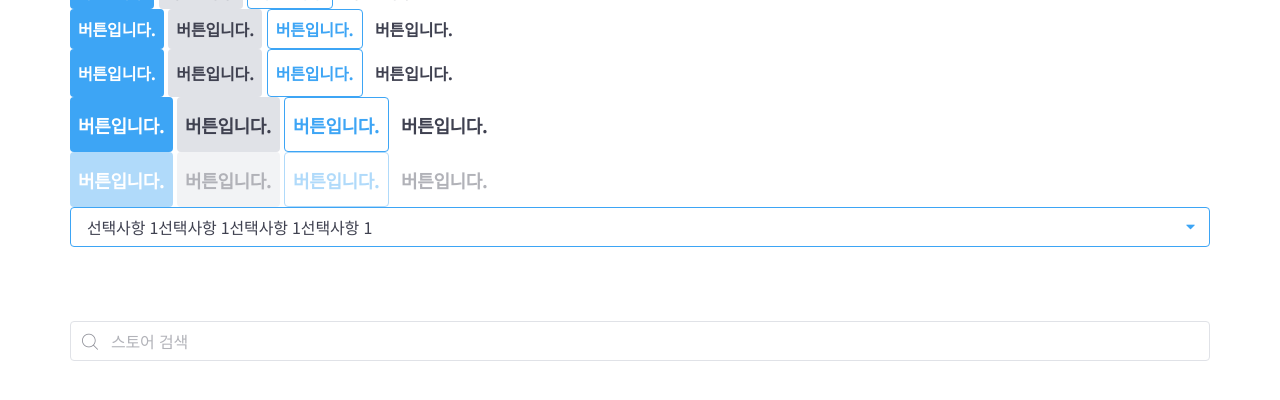
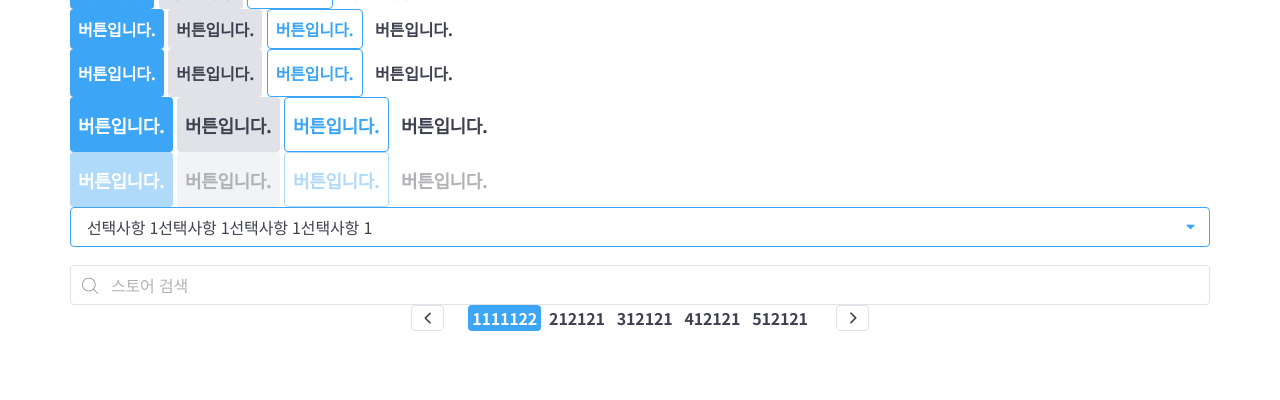
Before and after one commit to heeaepark/tomorrow-house, a website: page index.html in a window 1280 px wide. Shown: the part 336-736 px from the top of the page. Drawn offline with Linux system fonts and the light colour scheme; files whose address does not match are found by name.

Commit message:
💄 implement pagenation ui

```diff
--- a/index.html
+++ b/index.html
@@ -126,6 +126,7 @@
         <span class="currency">원</span>
       </div>
     </div>
+
     <div>
       <div>
         <button type="button" class="btn-primary btn-32">버튼입니다.</button>
@@ -172,9 +173,6 @@
           <i class="ic-caret" aria-hidden></i>
         </div>
         <br/>
-        <br/>
-        <br/>
-        <br/>
 
         <div class="input-group">
           <i class="ic-search" aria-hidden></i>
@@ -184,6 +182,34 @@
 
     </div>
 
+    <div>
+      <div class="pagination">
+        <button class="page-control page-prev">
+          <i class="ic-chevron"></i>
+        </button>
+        <ol class="page-list">
+          <li class="page-item is-active">
+            <a href="/">1111122</a>
+          </li>
+          <li class="page-item">
+            <a href="/">212121</a>
+          </li>
+          <li class="page-item">
+            <a href="/">312121</a>
+          </li>
+          <li class="page-item">
+            <a href="/">412121</a>
+          </li>
+          <li class="page-item">
+            <a href="/">512121</a>
+          </li>
+        </ol>
+        <button class="page-control page-next">
+          <i class="ic-chevron"></i>
+        </button>
+      </div>
+
+    </div>
   </div>
 </body>
 </html>
--- a/package.json
+++ b/package.json
@@ -23,6 +23,7 @@
     "node-sass": "^5.0.0"
   },
   "devDependencies": {
+    "autoprefixer": "^10.2.5",
     "sass-lint": "^1.13.1"
   }
 }
--- a/styles/main.scss
+++ b/styles/main.scss
@@ -23,5 +23,6 @@
 @import './modules/_price';
 @import './modules/_buttons';
 @import './modules/_forms';
+@import './modules/_pagenation';
 
 @import './layouts/_grids';
--- /dev/null
+++ b/styles/modules/__pagenation.scss
@@ -0,0 +1,71 @@
+%page-item-base {
+  @include inline-flexbox;
+  @include text-style(16, $primary);
+  height: 26px;
+  font-weight: 700;
+  background-color: $white;
+  border-radius: 4px;
+}
+
+.pagination {
+  @include flexbox;
+
+  .page-control {
+    @extend %page-item-base;
+    border: 1px solid $border;
+    &:hover {
+      opacity: 0.4;
+    }
+    &.page-prev {
+      margin-right: 24px;
+
+      .ic-chevron {
+        transform: rotate(90deg);
+      }
+    }
+    &.page-next {
+      margin-left: 24px;
+
+      .ic-chevron {
+        transform: rotate(-90deg);
+      }
+    }
+    .ic-chevron {
+      font-size: 20px;
+    }
+  }
+
+  .page-list {
+    @include flexbox;
+  }
+  .page-item {
+    margin-right: 4px;
+
+    &.is-active {
+      a,
+      button {
+        color: $white;
+        background-color: $blue;
+
+        &:hover {
+          color: $white;
+        }
+      }
+    }
+
+    &:last-child {
+      margin-right: 0;
+    }
+
+    a,
+    button {
+      @extend %page-item-base;
+      min-width: 26px;
+      padding: 0 4px;
+
+      &:hover {
+        color: $blue;
+      }
+    }
+  }
+}
```
Also changed, not shown: style.css, 1 other file.
